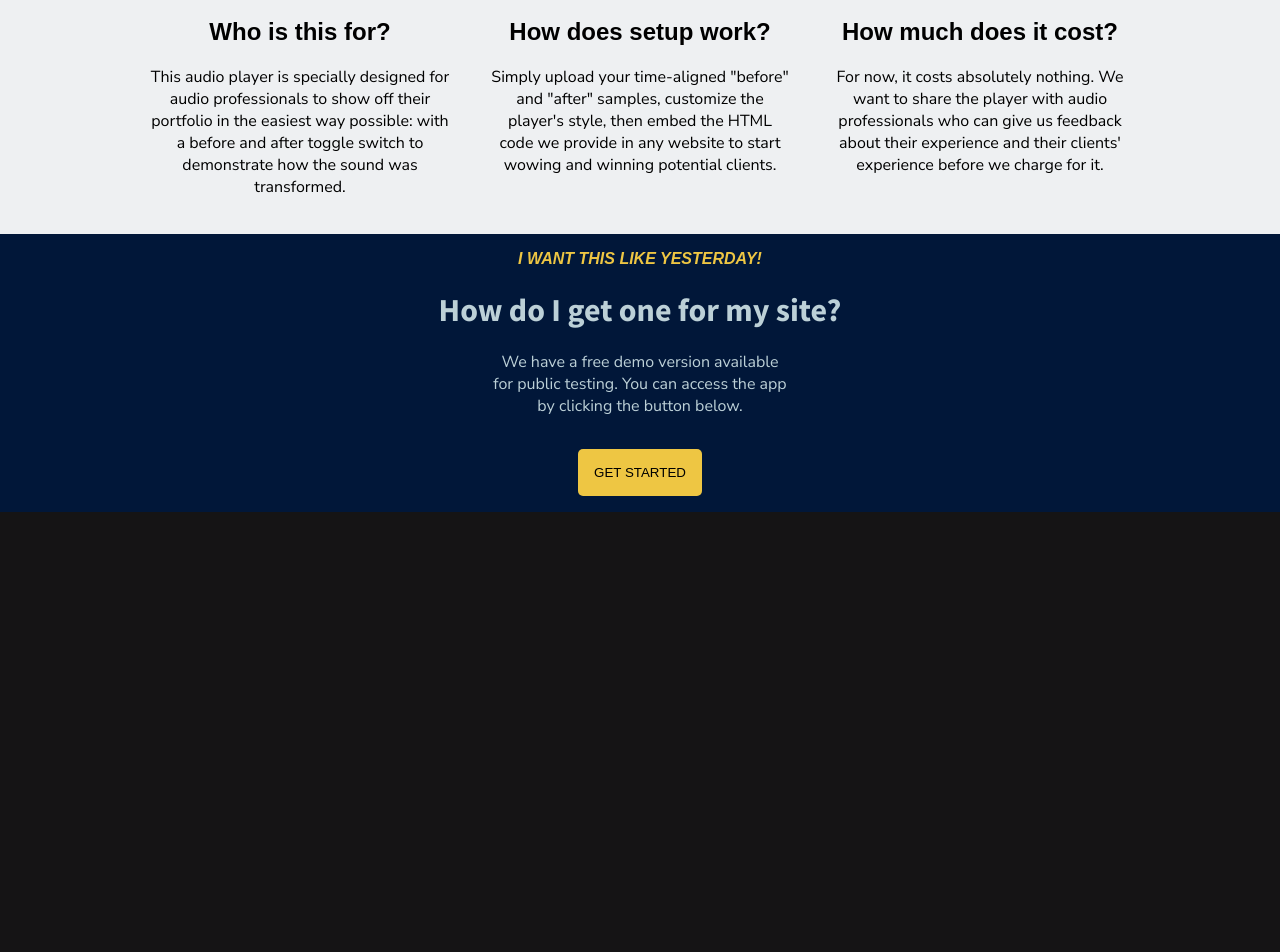
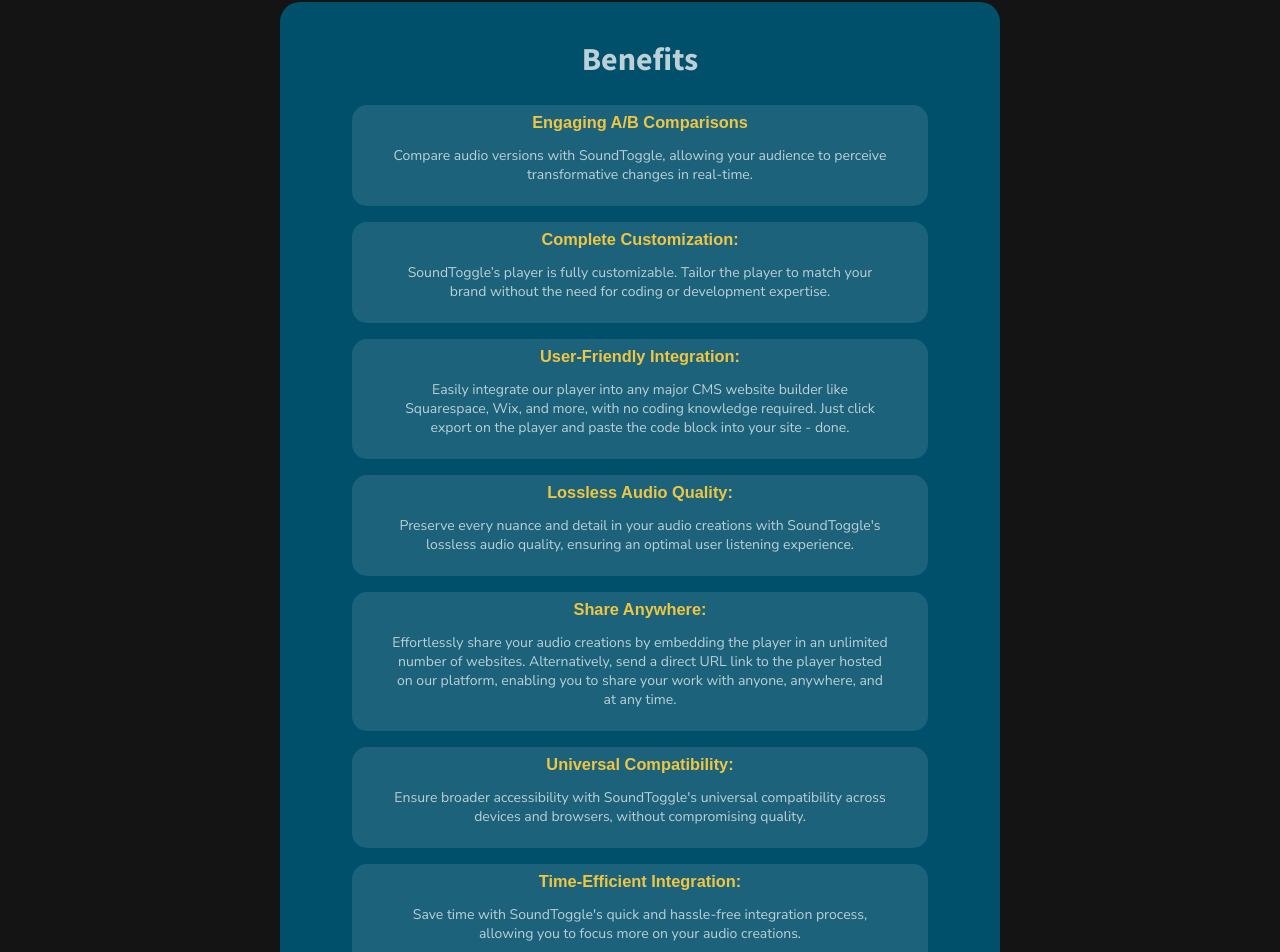
Before and after one commit to elliotmangini/SoundToggleOfficial, a React (Create React App) app in the folder client/: page / in a window 1280 px wide. Shown: the part 563-1515 px from the top of the page. Before the commit the page ends 1075 px from the top, so only its background shows below. Built offline with nearby package versions, Linux system fonts and the light colour scheme; no server answers; a web font is replaced by a local one.

Commit message:
move benefits to hero page

```diff
--- a/client/src/Components/About.js
+++ b/client/src/Components/About.js
@@ -11,8 +11,6 @@ import apiUrl from '../apiConfig.js';
 export default function About() {
     const [latestVersion, setLatestVersion] = useState(null);
 
-    console.log({latestVersion})
-
     useEffect(() => {
       // Fetch the most recent version when the component mounts
       fetch(`${apiUrl}/current_version`)
@@ -24,18 +22,6 @@ export default function About() {
           console.error("Error fetching latest version:", error);
         });
     }, []); // The empty dependency array makes this effect run once when the component mounts
-
-
-    function formatTextWithLineBreaks(text) {
-        if (text) {
-            return text.split('\n').map((line, index) => (
-              <>
-                {line}
-                <br />
-              </>
-            ));
-        }
-      }
 
 
 
@@ -62,54 +48,19 @@ export default function About() {
         </div>
       </section> */}
 
-      {/* <section>
+      <section>
         <h2>About Us</h2>
         <div className={style.headshot_container}>
             <img src={Matt}></img>
             <img src={Elliot}></img>
         </div>
         <p>
-          We are Audio Engineers who are passionate about
-          delivering a seamless version-audio player. Matt Ebso is founder of
+          We are Audio Engineers passionate about
+          delivering the seamless version-audio player we wished existed when we started our careers. Matt Ebso is founder of
           &nbsp;<a href="https://cloverleaf.audio/" target="_blank">Cloverleaf Audio-Visual</a>&nbsp;
           based in Minneapolis, MN and Elliot is a &nbsp;<a href="https://elliotmangini.dev/" target="_blank">Developer</a>&nbsp;and Drum & Bass
           producer as &nbsp;<a href="https://www.youtube.com/watch?v=NNnNKWoEDDk&t=1622s" target="_blank">Big Sister</a>.
         </p>
-      </section> */}
-
-      <section>
-        <h1><span>Benefits</span></h1>
-
-        <h3>Engaging A/B Comparisons</h3>
-        <p>Compare audio versions with SoundToggle, allowing your audience to perceive transformative changes in real-time.</p>
-
-        <h3>Complete Customization:</h3>
-        <p>SoundToggle’s player is fully customizable. Tailor the player to match your brand without the need for coding or development expertise.</p>
-
-        <h3>User-Friendly Integration:</h3>
-        <p>Easily integrate our player into any major CMS website builder like Squarespace, Wix, and more, with no coding knowledge required. Just click export on the player and paste the code block into your site - done.</p>
-
-        <h3>Lossless Audio Quality:</h3>
-        <p>Preserve every nuance and detail in your audio creations with SoundToggle's lossless audio quality, ensuring an optimal user listening experience.</p>
-
-        <h3>Share Anywhere:</h3>
-        <p>Effortlessly share your audio creations by embedding the player in an unlimited number of websites. Alternatively, send a direct URL link to the player hosted on our platform, enabling you to share your work with anyone, anywhere, and at any time.</p>
-
-        <h3>Universal Compatibility:</h3>
-        <p>Ensure broader accessibility with SoundToggle's universal compatibility across devices and browsers, without compromising quality.</p>
-
-        <h3>Time-Efficient Integration:</h3>
-        <p>Save time with SoundToggle's quick and hassle-free integration process, allowing you to focus more on your audio creations.</p>
-
-        <h3>Easy To Use:</h3>
-        <p>SoundToggle caters to users of all expertise levels, providing an intuitive platform for both accomplished professionals and newcomers.</p>
-
-        <h3>Modern Portfolio Presentation:</h3>
-        <p>Showcase your audio portfolio in style. We love SoundCloud, but your website deserves an audio player that integrates perfectly with your site's aesthetic. Show off your mixdowns, enhancements, and transformations in a way that aligns with your unique style. Treat your audience to a smoother and more captivating presentation experience.</p>
-
-        <h3>Immersive User Experience:</h3>
-        <p>Engage and impress your audience authentically with SoundToggle, allowing them to hear, see, and feel the transformative power of your audio services or product.</p>
-
       </section>
 
       <section>
--- a/client/src/Components/Hero.js
+++ b/client/src/Components/Hero.js
@@ -42,6 +42,61 @@ export default function Hero({ fetchPlaylist, playlistToDisplay, user }) {
         </div>
       </div>
 
+      <div className={style.panel_style}>
+        <section>
+          <h1>Benefits</h1>
+          <div>
+            <h3>Engaging A/B Comparisons</h3>
+            <p>Compare audio versions with SoundToggle, allowing your audience to perceive transformative changes in real-time.</p>
+          </div>
+
+          <div>
+            <h3>Complete Customization:</h3>
+            <p>SoundToggle’s player is fully customizable. Tailor the player to match your brand without the need for coding or development expertise.</p>
+          </div>
+
+          <div>
+            <h3>User-Friendly Integration:</h3>
+            <p>Easily integrate our player into any major CMS website builder like Squarespace, Wix, and more, with no coding knowledge required. Just click export on the player and paste the code block into your site - done.</p>
+          </div>
+
+          <div>
+            <h3>Lossless Audio Quality:</h3>
+            <p>Preserve every nuance and detail in your audio creations with SoundToggle's lossless audio quality, ensuring an optimal user listening experience.</p>
+          </div>
+
+          <div>
+            <h3>Share Anywhere:</h3>
+            <p>Effortlessly share your audio creations by embedding the player in an unlimited number of websites. Alternatively, send a direct URL link to the player hosted on our platform, enabling you to share your work with anyone, anywhere, and at any time.</p>
+          </div>
+
+          <div>
+            <h3>Universal Compatibility:</h3>
+            <p>Ensure broader accessibility with SoundToggle's universal compatibility across devices and browsers, without compromising quality.</p>
+          </div>
+
+          <div>
+            <h3>Time-Efficient Integration:</h3>
+            <p>Save time with SoundToggle's quick and hassle-free integration process, allowing you to focus more on your audio creations.</p>
+          </div>
+
+          <div>
+            <h3>Easy To Use:</h3>
+            <p>SoundToggle caters to users of all expertise levels, providing an intuitive platform for both accomplished professionals and newcomers.</p>
+          </div>
+
+          <div>
+            <h3>Modern Portfolio Presentation:</h3>
+            <p>Showcase your audio portfolio in style. We love SoundCloud, but your website deserves an audio player that integrates perfectly with your site's aesthetic. Show off your mixdowns, enhancements, and transformations in a way that aligns with your unique style. Treat your audience to a smoother and more captivating presentation experience.</p>
+          </div>
+
+          <div>
+            <h3>Immersive User Experience:</h3>
+            <p>Engage and impress your audience authentically with SoundToggle, allowing them to hear, see, and feel the transformative power of your audio services or product.</p>
+          </div>
+        </section>
+      </div>
+
       <div className={style.middle_container}>
         <div className={style.middle_content}
         style={{ margin: "0px", padding: "0px" }}
--- a/client/src/StyleSheets/About.module.css
+++ b/client/src/StyleSheets/About.module.css
@@ -1,7 +1,3 @@
-.about_page {
-
-}
-
 .about_page section {
     border-radius: 20px;
     background-color: var(--primary);
--- a/client/src/StyleSheets/Hero.module.css
+++ b/client/src/StyleSheets/Hero.module.css
@@ -403,3 +403,42 @@
     }
 
 }
+
+.panel_style section {
+    border-radius: 20px;
+    background-color: var(--primary);
+    padding: 10px;
+    margin: 20px auto 20px auto;
+    max-width: 700px;
+}
+
+.panel_style h1 {
+    /* color: var(--white-2) */
+}
+
+.panel_style h1 span {
+    color: var(--secondary)
+}
+
+.panel_style h3 {
+    color: var(--secondary) !important;
+    margin: 0;
+}
+
+.panel_style {
+    margin: 0;
+    font-size: 14px;
+}
+
+.panel_style h1 {
+    font-size: 2rem;
+}
+
+.panel_style div {
+    background-color: var(--primary-selected);
+    width: 80%;
+    margin-left: auto;
+    margin-right: auto;
+    border-radius: 15px;
+    padding: .5rem;
+}
```
